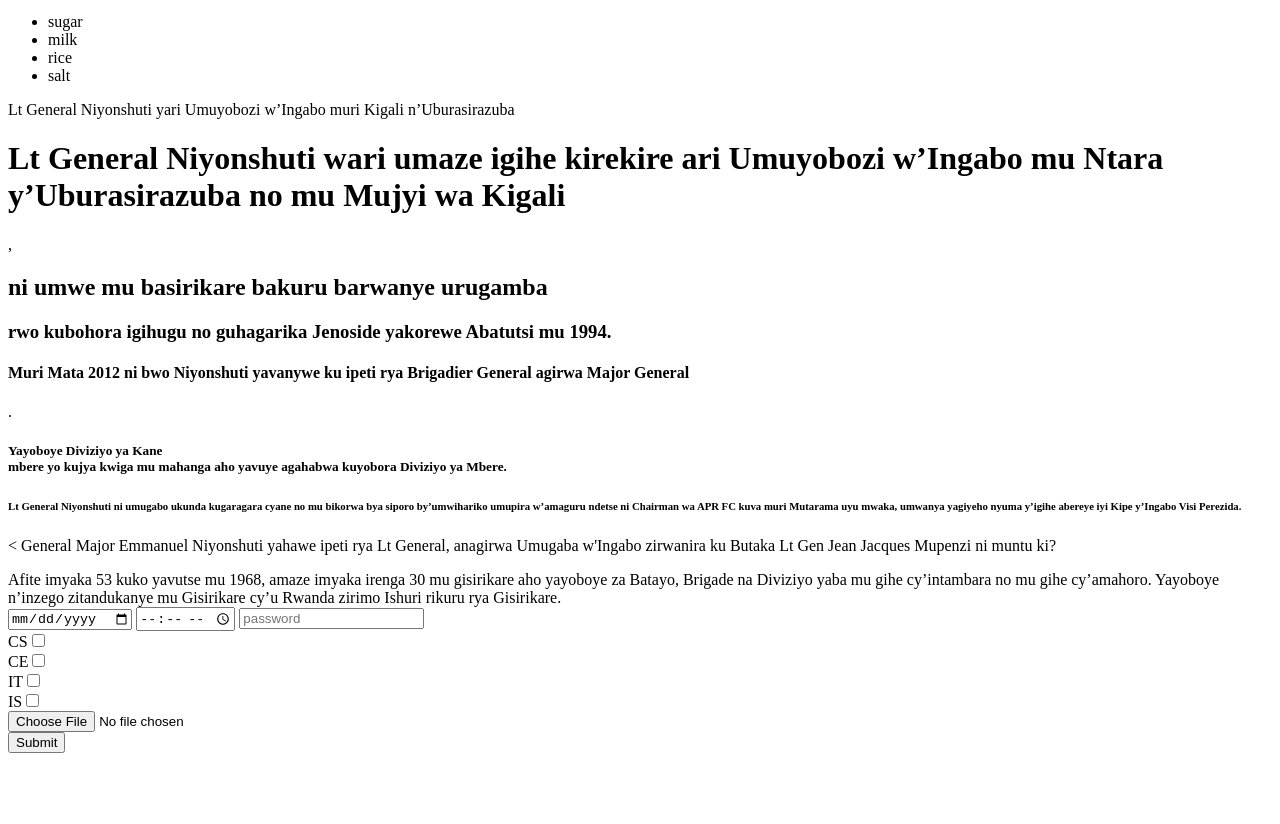
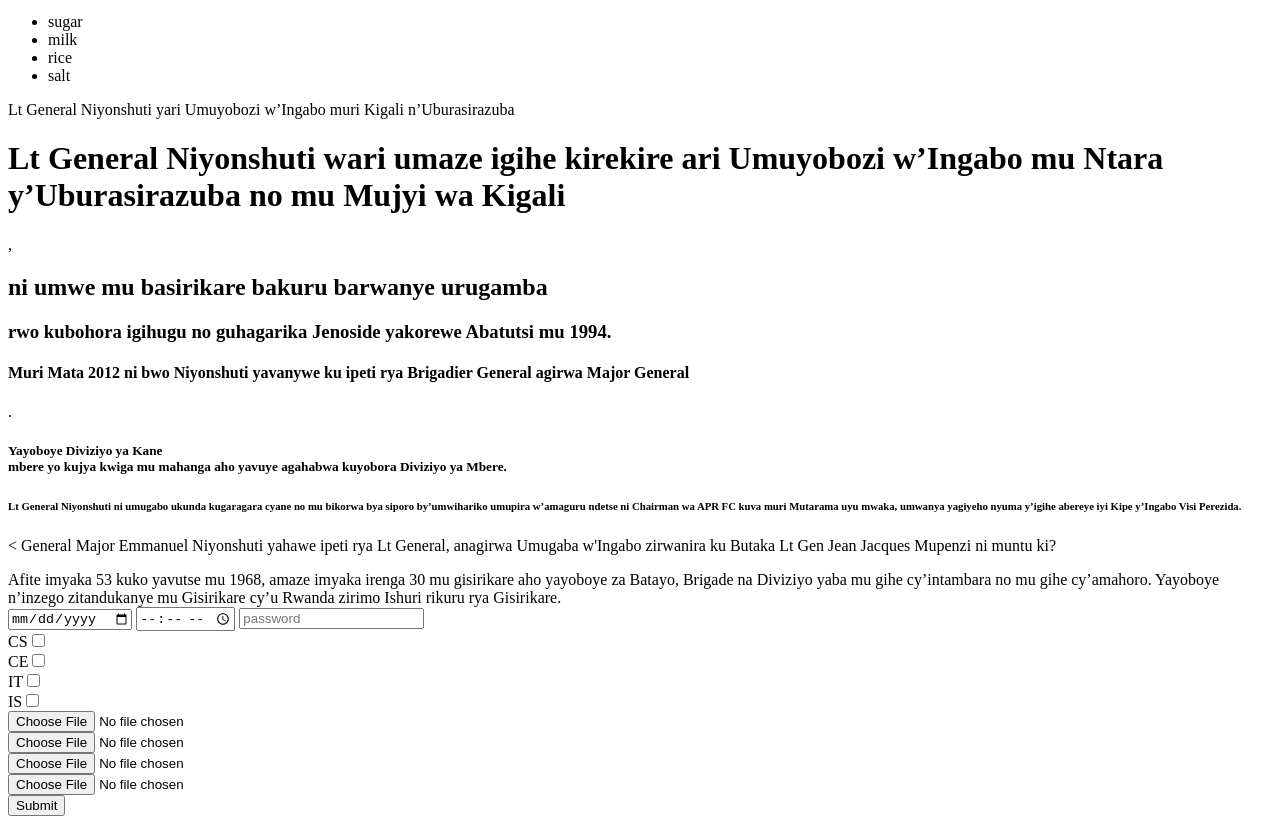
Before and after one commit to GODSON-001/ICTMUSANZE, a plain HTML site: page index.html in a window 1280 px wide. Shown: the part 187-1011 px from the top of the page. Before the commit the page ends 948 px from the top, so only its background shows below. Drawn offline with Linux system fonts and the light colour scheme.

Commit message:
added some changes

```diff
--- a/index.html
+++ b/index.html
@@ -45,6 +45,9 @@ CE<input type="checkbox" name="name4"><br>
 IT<input type="checkbox" name="name5"><br>
 IS<input type="checkbox" name="name6"><br>
 <input type="file" name="auzamure"><br>
+<input type="file" name="auzamure"><br>
+ <input type="file" name="auzamure"><br>
+<input type="file" name="auzamure"><br>
 <input type="submit">
 </form>
 </body>
```
